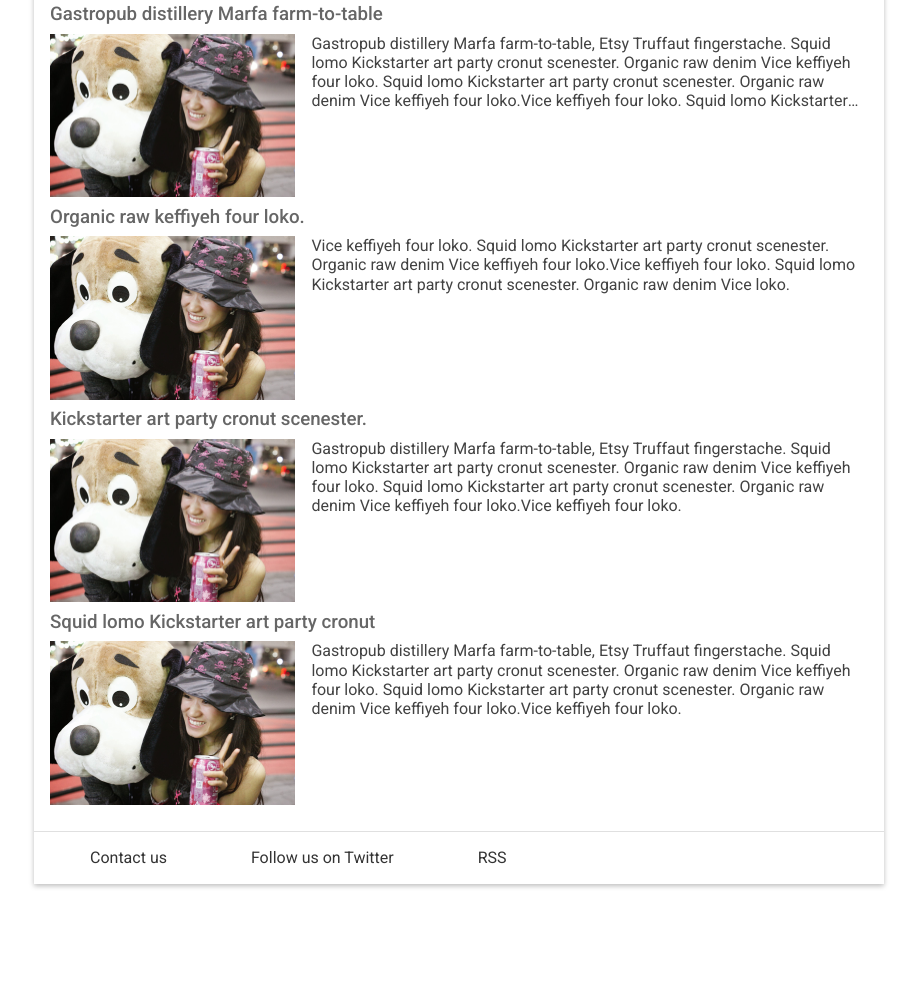
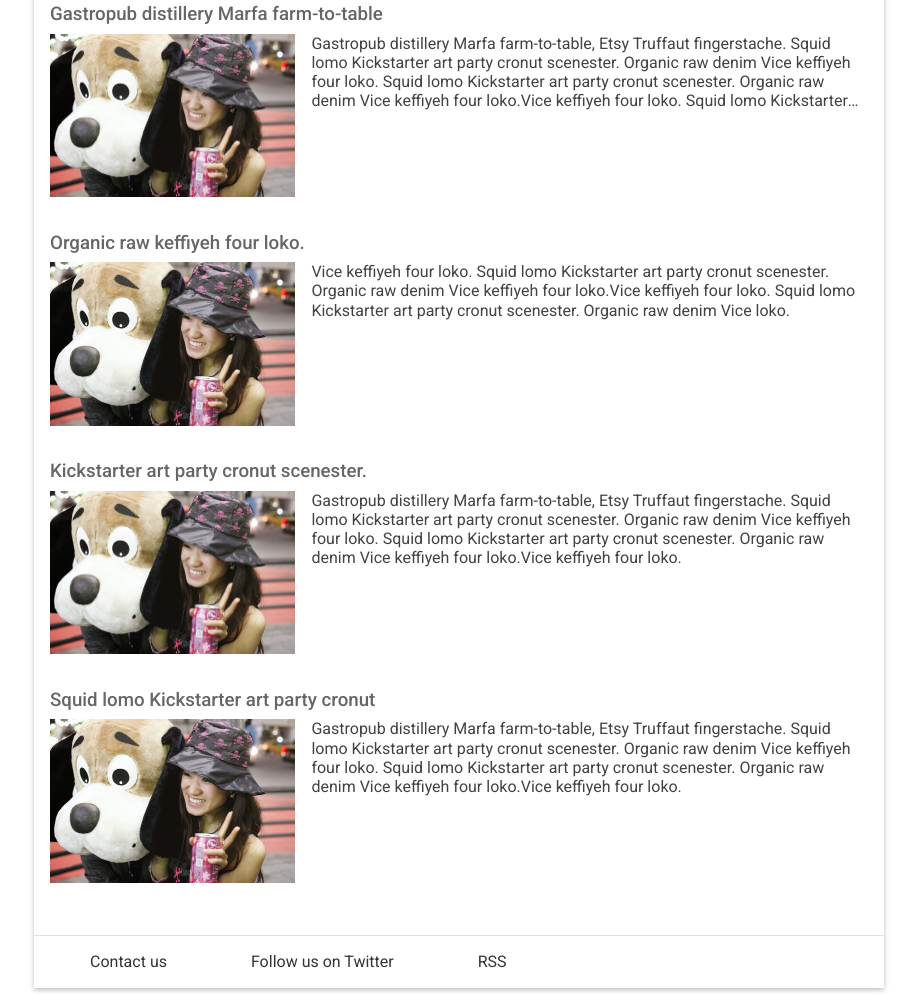
Before and after one commit to M-Tharwat/M-Tharwat.github.io, a plain HTML site: page mws-responsive-2.5/index.html in a window 1280 px wide. Shown: the part 841-1836 px from the top of the page, without its empty margins (181-1098 px from the left). Before the commit the page ends 1732 px from the top, so only its background shows below. Drawn offline with Linux system fonts and the light colour scheme.

Commit message:
fix css style

```diff
--- a/mws-responsive-2.5/index.html
+++ b/mws-responsive-2.5/index.html
@@ -154,10 +154,11 @@
           <h2 class="news__title">Latest news <a href="#" class="news__more">+ more</a></h2>
           <ul>
             <li class="snippet">
-              <h3 class="snippet__title"><a href="#">Gastropub distillery Marfa farm-to-table</a></h3>
+
               <div class="snippet__thumbnail">
                 <img src='images/dog_small.jpg' alt="picture of a girl with a large, stuffed dog toy">
               </div>
+              <h3 class="snippet__title"><a href="#">Gastropub distillery Marfa farm-to-table</a></h3>
               <p class="snippet__description">Gastropub distillery Marfa farm-to-table, Etsy Truffaut fingerstache.
               Squid lomo Kickstarter art party cronut scenester. Organic raw denim Vice keffiyeh four loko. Squid lomo Kickstarter art party cronut scenester. Organic raw denim Vice keffiyeh four loko.Vice keffiyeh four loko. Squid lomo Kickstarter art party cronut scenester. Organic raw denim Vice keffiyeh four loko.Vice keffiyeh four loko. Squid lomo Kickstarter art party cronut scenester. Organic raw denim Vice keffiyeh four loko.
               </p>
--- a/mws-responsive-2.5/main.css
+++ b/mws-responsive-2.5/main.css
@@ -329,7 +329,7 @@ main {
 
 .snippet {
   clear: both;
-  margin: 24px 0;
+  margin: 24px 0 50px 0;
 }
 
 .snippet__thumbnail {
```
